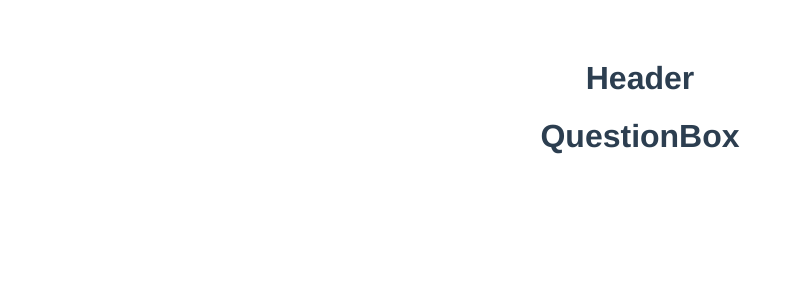
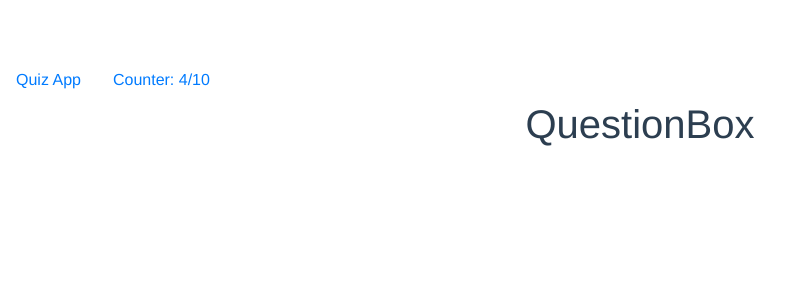
Before and after one commit to Bonekyaw/VueJS, a Vue app in the folder tutorial/: page / in a window 1280 px wide. Shown: the top 300 px of the page, without its empty margins (0-801 px from the left). Built offline with nearby package versions, Linux system fonts and the light colour scheme.

Commit message:
BootstrapVue Setup & Usage

```diff
--- a/tutorial/package.json
+++ b/tutorial/package.json
@@ -8,6 +8,8 @@
     "lint": "vue-cli-service lint"
   },
   "dependencies": {
+    "bootstrap": "^4.3.1",
+    "bootstrap-vue": "^2.0.0-rc.27",
     "core-js": "^2.6.5",
     "vue": "^2.6.10"
   },
--- a/tutorial/src/components/Header.vue
+++ b/tutorial/src/components/Header.vue
@@ -1,3 +1,7 @@
 <template>
-	<h1>Header</h1>
-</template>
+<div>
+  <b-nav>
+    <b-nav-item active>Quiz App</b-nav-item>
+    <b-nav-item>Counter: 4/10</b-nav-item>
+  </b-nav>
+</div></template>
--- a/tutorial/src/main.js
+++ b/tutorial/src/main.js
@@ -1,5 +1,11 @@
 import Vue from 'vue'
+import BootstrapVue from 'bootstrap-vue'
+import 'bootstrap/dist/css/bootstrap.css'
+import 'bootstrap-vue/dist/bootstrap-vue.css'
+
 import App from './App.vue'
+
+Vue.use(BootstrapVue)
 
 Vue.config.productionTip = false
 
```
Also changed, not shown: 1 other file (tests, documents, lock files or other folders).
